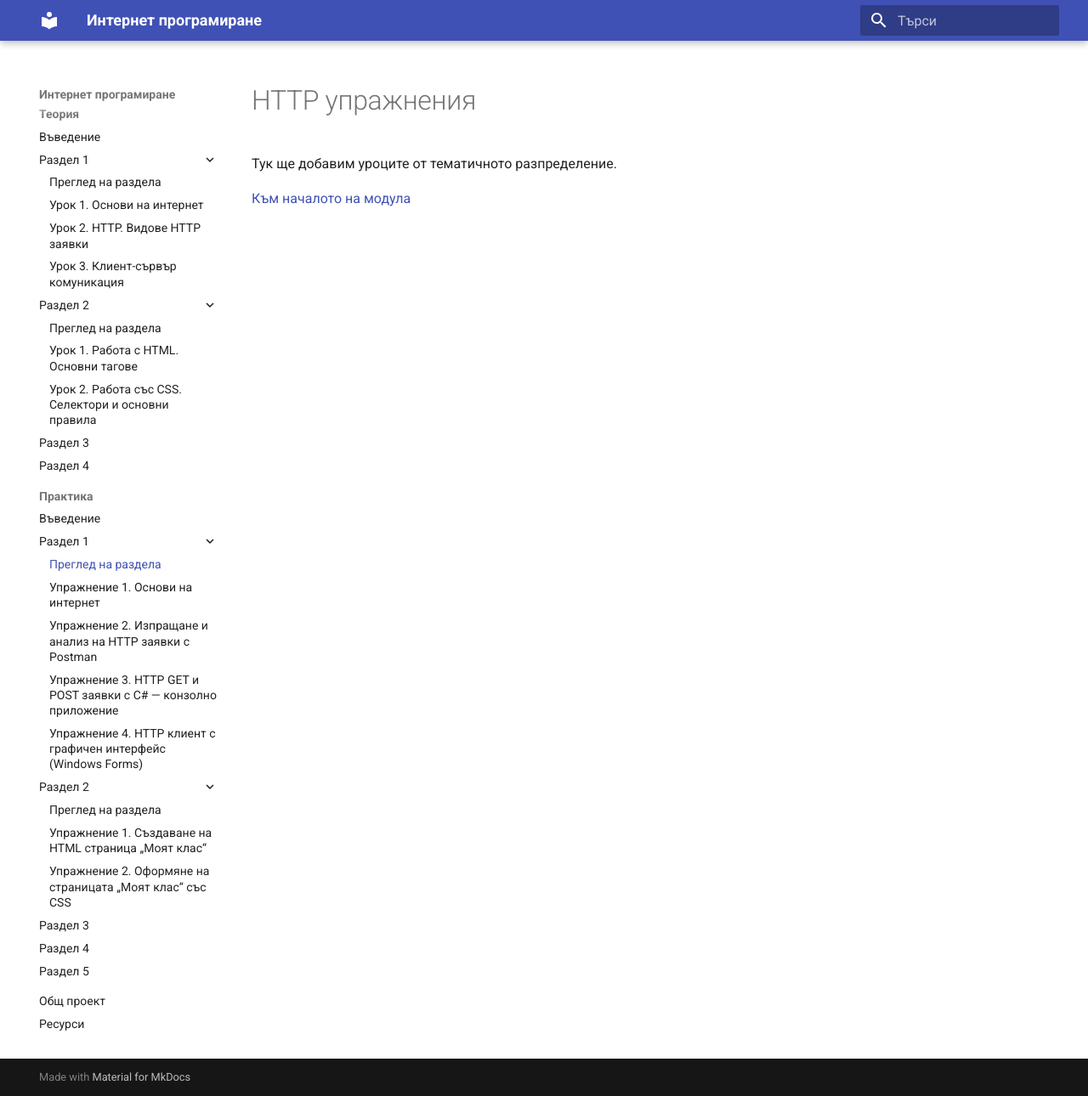
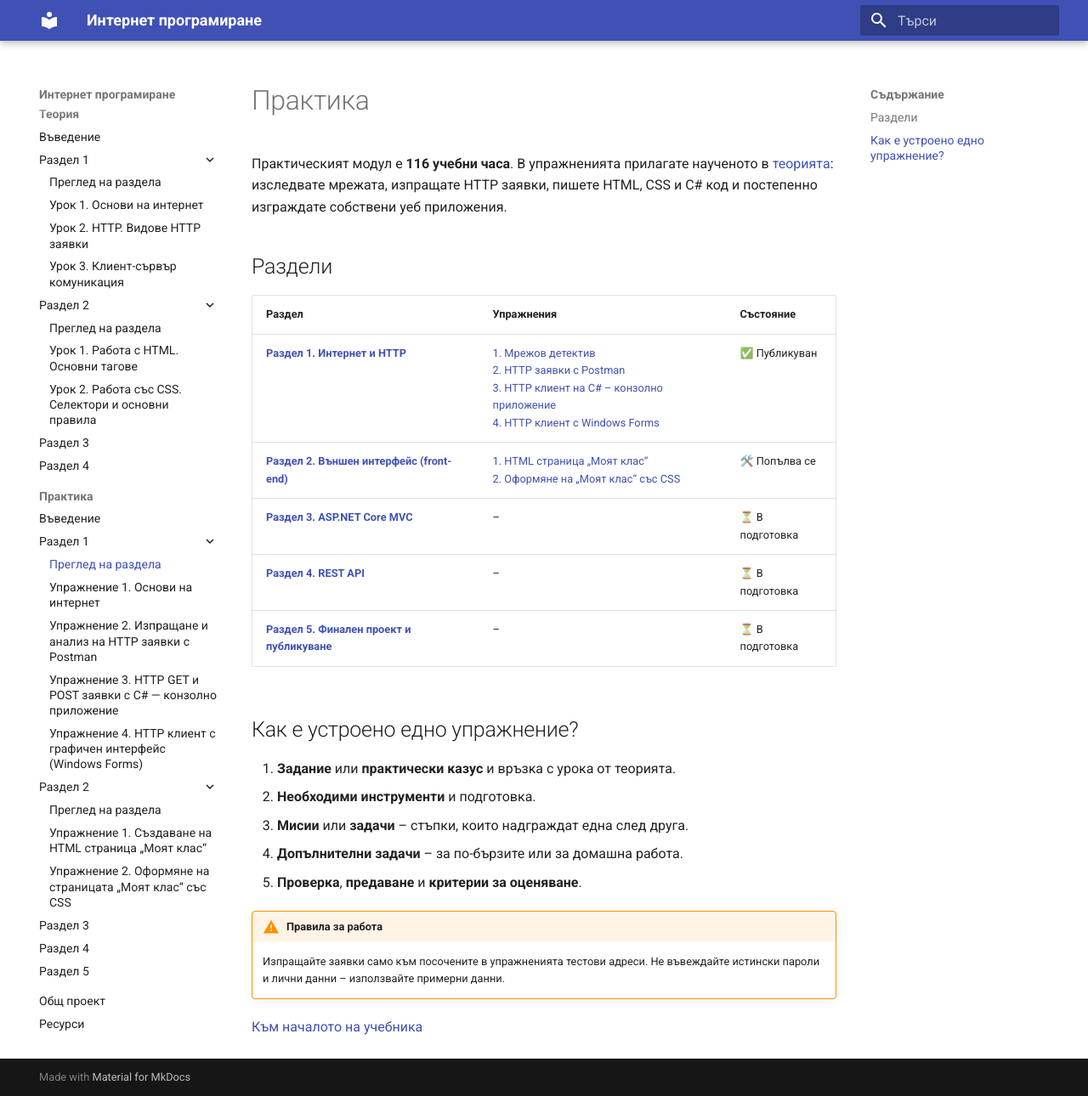
Before and after one commit to IlkoIliev/internet-programirane, an MkDocs documentation site: the page built from docs/praktika/razdel-1/index.md, in a window 1280 px wide and 1290 px high. Shown: the whole window at 85% size. Built offline with MkDocs 1.6.1 and Material for MkDocs 9.7.7, drawn with Linux system fonts in a browser that asks for light colours.

Commit message:
Revise HTTP exercises section with new content
Updated the content and structure of the HTTP exercises section, adding practical module details and exercise statuses.

```diff
--- a/docs/praktika/razdel-1/index.md
+++ b/docs/praktika/razdel-1/index.md
@@ -1,5 +1,26 @@
-# HTTP упражнения
+# Практика
 
-Тук ще добавим уроците от тематичното разпределение.
+Практическият модул е **116 учебни часа**. В упражненията прилагате наученото в [теорията](../teoria/index.md): изследвате мрежата, изпращате HTTP заявки, пишете HTML, CSS и C# код и постепенно изграждате собствени уеб приложения.
 
-[Към началото на модула](../index.md)
+## Раздели
+
+| Раздел | Упражнения | Състояние |
+|---|---|---|
+| [**Раздел 1. Интернет и HTTP**](razdel-1/index.md) | [1. Мрежов детектив](razdel-1/uprazhnenie-urok-01-osnovi-na-internet.md)<br>[2. HTTP заявки с Postman](razdel-1/uprazhnenie-urok-02-postman.md)<br>[3. HTTP клиент на C# – конзолно приложение](razdel-1/uprazhnenie-urok-02-csharp-http.md)<br>[4. HTTP клиент с Windows Forms](razdel-1/uprazhnenie-urok-02-csharp-winforms.md) | ✅ Публикуван |
+| [**Раздел 2. Външен интерфейс (front-end)**](razdel-2/index.md) | [1. HTML страница „Моят клас“](razdel-2/uprazhnenie-01-html.md)<br>[2. Оформяне на „Моят клас“ със CSS](razdel-2/uprazhnenie-02-css.md) | 🛠️ Попълва се |
+| [**Раздел 3. ASP.NET Core MVC**](razdel-3/index.md) | – | ⏳ В подготовка |
+| [**Раздел 4. REST API**](razdel-4/index.md) | – | ⏳ В подготовка |
+| [**Раздел 5. Финален проект и публикуване**](razdel-5/index.md) | – | ⏳ В подготовка |
+
+## Как е устроено едно упражнение?
+
+1. **Задание** или **практически казус** и връзка с урока от теорията.
+2. **Необходими инструменти** и подготовка.
+3. **Мисии** или **задачи** – стъпки, които надграждат една след друга.
+4. **Допълнителни задачи** – за по-бързите или за домашна работа.
+5. **Проверка**, **предаване** и **критерии за оценяване**.
+
+!!! warning "Правила за работа"
+    Изпращайте заявки само към посочените в упражненията тестови адреси. Не въвеждайте истински пароли и лични данни – използвайте примерни данни.
+
+[Към началото на учебника](../index.md)
```
